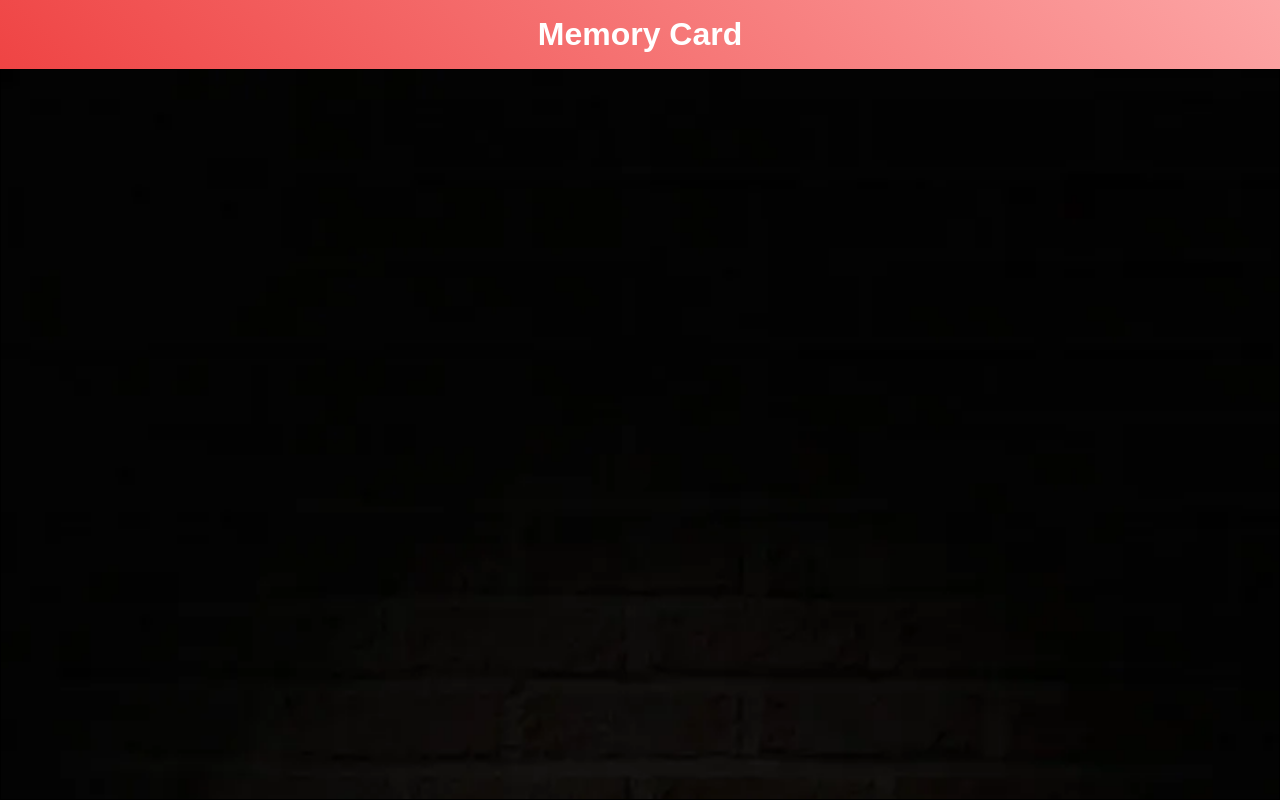
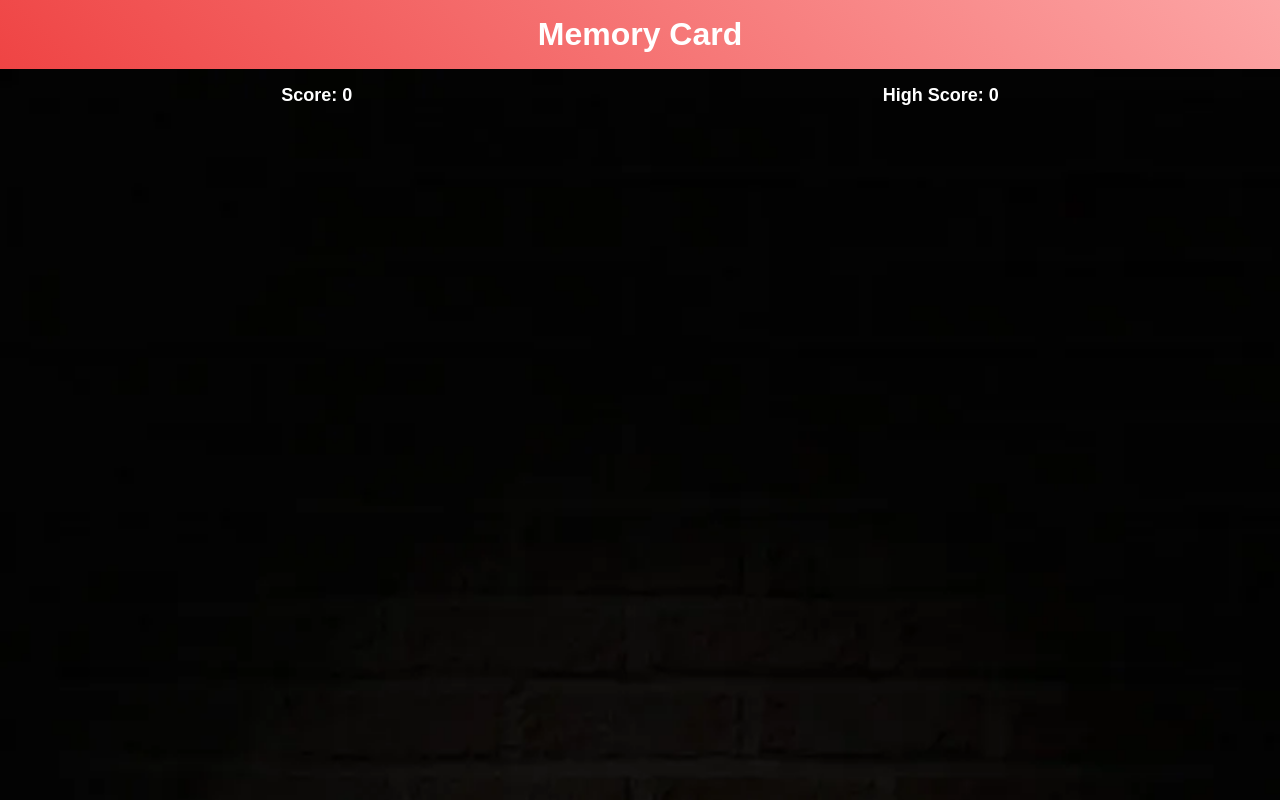
Before and after one commit to Medido1/The-OdinProject-Memory-Card, a React (Vite) app: page / in a window 1280 px wide. Built offline with nearby package versions, Linux system fonts and the light colour scheme.

Commit message:
Set up score board

```diff
--- a/src/components/Main.jsx
+++ b/src/components/Main.jsx
@@ -3,7 +3,10 @@ import '../styles/Main.css';
 export default function Main() {
   return (
     <main className="main">
-
+      <div className="score_board">
+        <p className="score">Score: 0</p>
+        <p className="high_score">High Score: 0</p>
+      </div>
     </main>
   )
 }
--- a/src/styles/Main.css
+++ b/src/styles/Main.css
@@ -1,5 +1,13 @@
 .main {
   background-image: url(../assets/images/mobileBackground.webp);
   background-size: cover;
-  border: 1px solid black;
 }
+
+.score_board {
+  color: white;
+  padding: 1rem;
+  display: flex;
+  justify-content: space-around;
+  font-size: 1.125rem;
+  font-weight: 700;
+}
```
